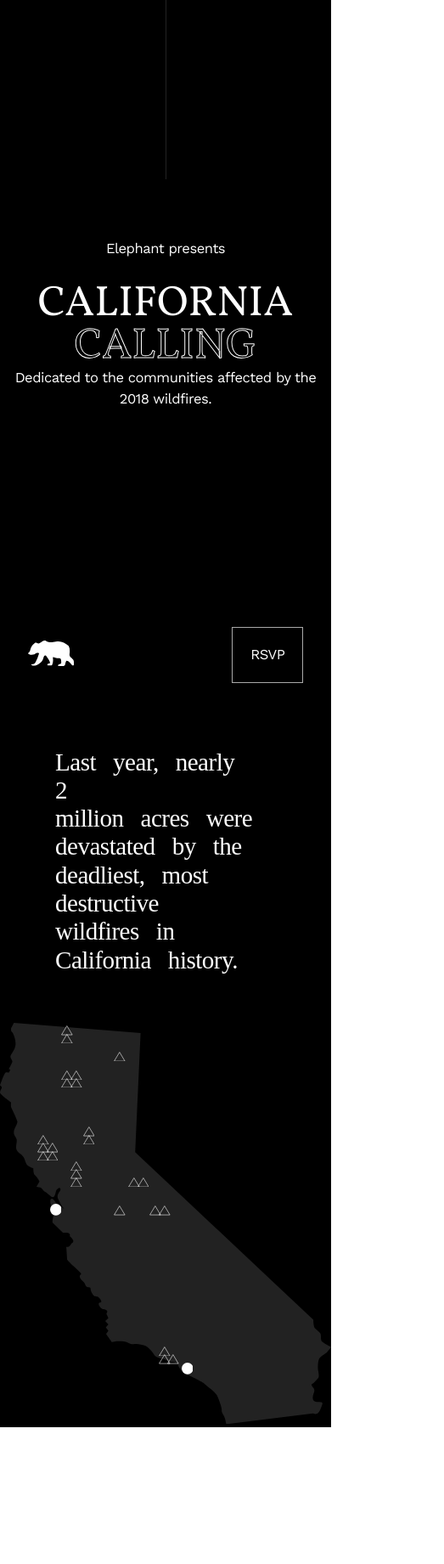
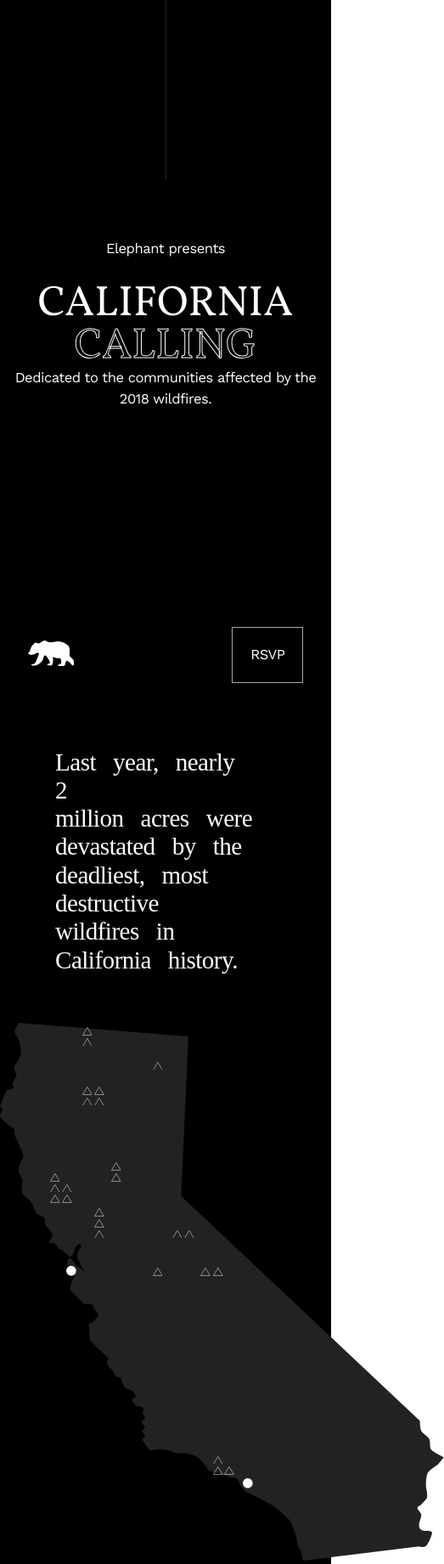
Before and after one commit to daisymaclennan/California-Calling-using-Vue.js-rebuild, a Vue app: page / in a window 390 px wide. Shown: the whole page at 85% size, 523 px wide, since content can reach past the window. Before the commit the page ends 1680 px from the top, so only its background shows below. Built offline with nearby package versions, Linux system fonts and the light colour scheme.

Commit message:
pointless adjustments#

```diff
--- a/src/components/Map.vue
+++ b/src/components/Map.vue
@@ -153,13 +153,25 @@
 section{
   position: relative;
 }
+
+/*@media screen and (max-width: 991px) and (min-width: 768px){
+  section {
+    margin-left: 0;
+    width: 120%;
+  }
+}*/
+@media screen and (max-width: 991px){
+  section {
+    width: 134%;
+  }
+}
 .office, .wildfire{
   position: absolute;
   z-index: 5;
 }
 
 .office svg, .wildfire svg{
-  width: 3.5vw;
+  width: 3vw;
 }
 #fire-0 {
     top: 0;
```
